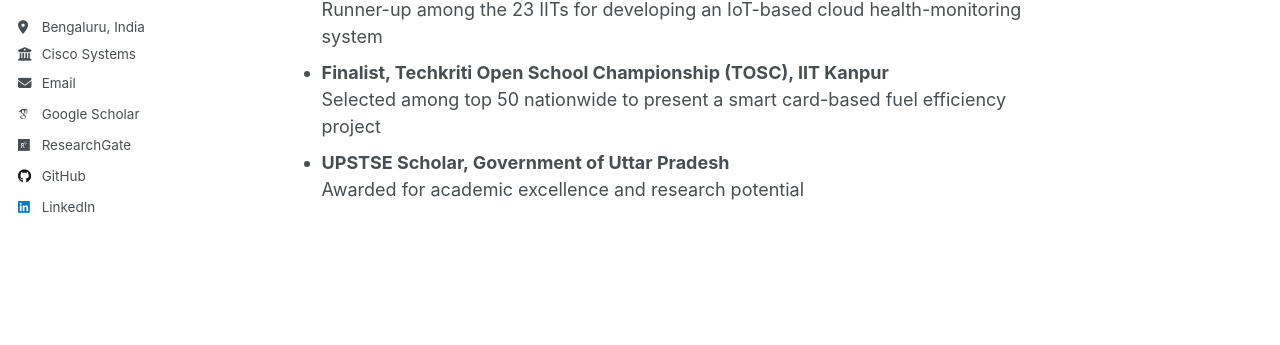
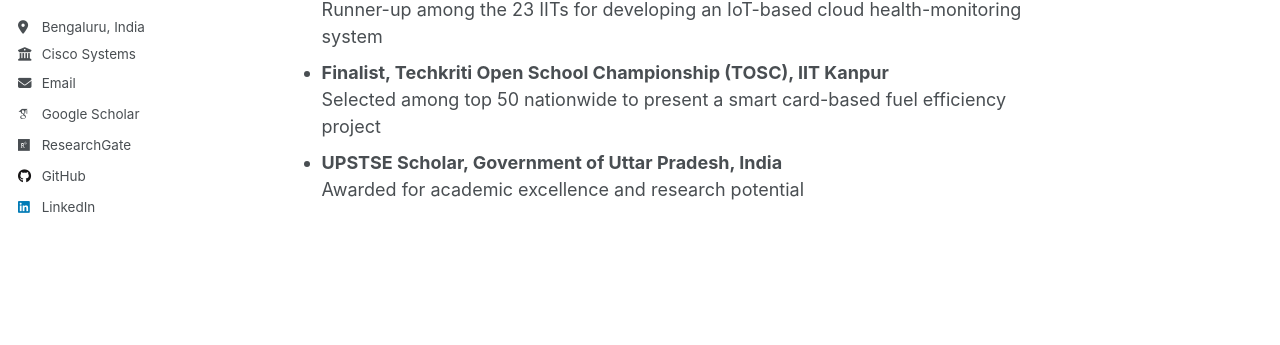
Before and after one commit to arnavpandey712/arnavpandey712.github.io, a Jekyll site: the page built from _pages/about.md, in a window 1280 px wide and 900 px high, scrolled down 899 px. Shown: the part 361-706 px from the top of the window. Built offline with Jekyll 4.4.1, drawn with Linux system fonts in a browser that asks for light colours; some web fonts are replaced; a script that is not in the unit is left out.

Commit message:
updated about.md

```diff
--- a/_pages/about.md
+++ b/_pages/about.md
@@ -35,7 +35,7 @@ Currently, I’m working as a Software Engineer at Cisco Systems, India. My work
   Runner-up among the 23 IITs for developing an IoT-based cloud health-monitoring system
 -  **Finalist, Techkriti Open School Championship (TOSC), IIT Kanpur**\
   Selected among top 50 nationwide to present a smart card-based fuel efficiency project
-- **UPSTSE Scholar, Government of Uttar Pradesh**\
+- **UPSTSE Scholar, Government of Uttar Pradesh, India**\
   Awarded for academic excellence and research potential
 
 <!-- ## Test Scores
```
